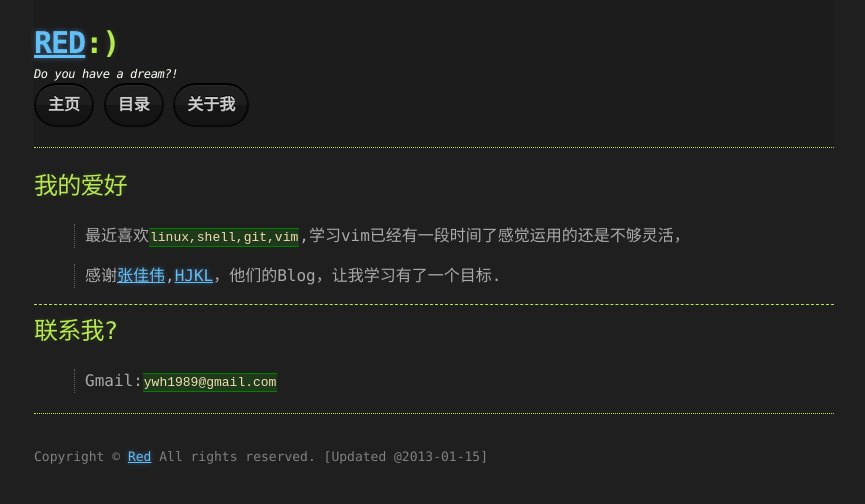
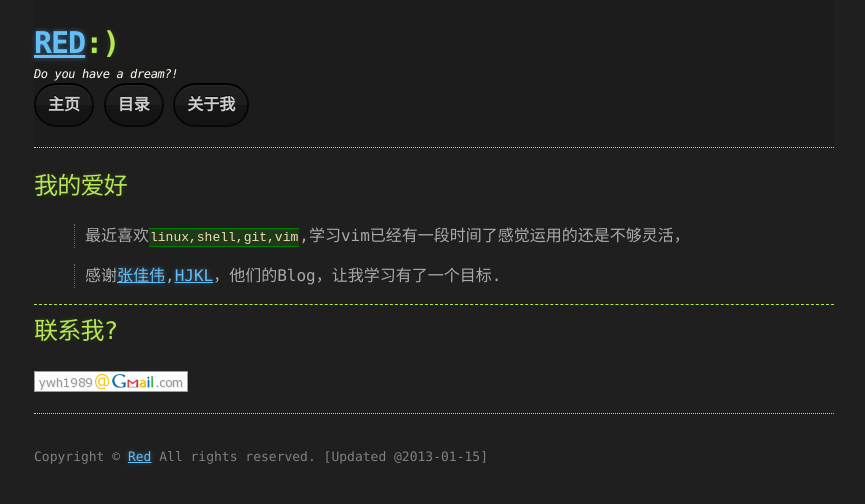
Before and after one commit to RedHjkl/redhjkl.github.com, a Jekyll site: the page built from about.md, in a window 1280 px wide. Shown: the top 504 px of the page, without its empty margins (206-1071 px from the left). Built offline with Jekyll 4.4.1, drawn with Linux system fonts in a browser that asks for light colours; Markdown is read by kramdown in place of the engine named in the settings.

Commit message:
change the gmail

```diff
--- a/about.md
+++ b/about.md
@@ -15,7 +15,7 @@ comments:  true
 
 ## 联系我?
 
-> Gmail:`ywh1989@gmail.com`
+![gmail](/img/gmail.png)
 
 [张佳伟]: http://ghosertblog.github.com/
 [HJKL]: http://hjkl.me/
```
Also changed, not shown: img/gmail.png (added).
